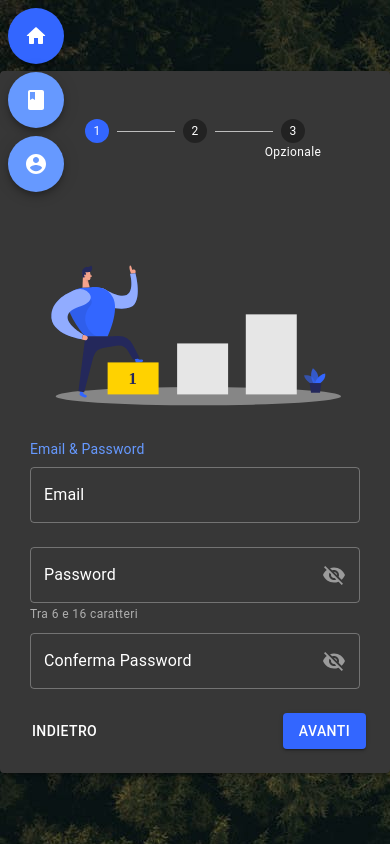
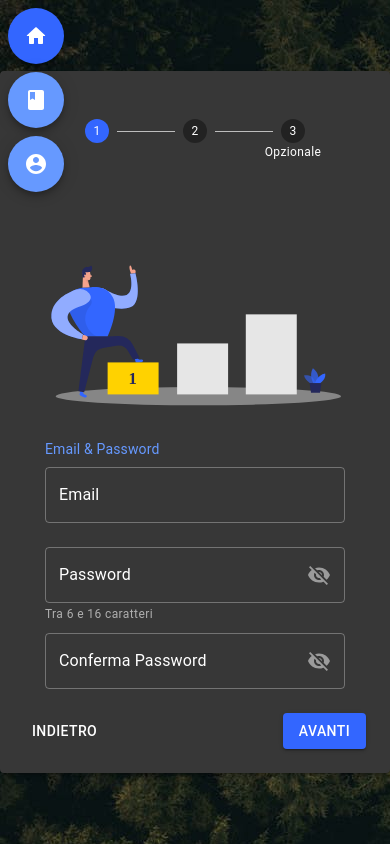
Before and after one commit to webion-hub/cody, a React (Create React App) app in the folder cody/ClientApp/: page /sign-up in a window 390 px wide. Built offline with nearby package versions, Linux system fonts and the light colour scheme.

Commit message:
Add better visualization on small screen

```diff
--- a/cody/ClientApp/src/pages/login.js
+++ b/cody/ClientApp/src/pages/login.js
@@ -14,13 +14,41 @@ import ArrowForwardIcon from '@material-ui/icons/ArrowForward';
 
 
 const base = {
-  backgroundImage: "images/forest.jpeg"
+  imageWidth: 330,
+  formWidth: 300,
+  backgroundImage: "images/forest.jpeg",
 };
 
+function getWindowDimensions() {
+  const { innerWidth: width, innerHeight: height } = window;
+  return {
+    width,
+    height
+  };
+}
 
 export class Login extends Component {
   static displayName = Login.name;
   render () {
+    const screenWidth = getWindowDimensions().width;
+    const isImageBigger = base.imageWidth > screenWidth;
+    const isFormBigger = base.formWidth > screenWidth;
+    const isImageOrFormBigger = isImageBigger || isFormBigger;
+
+    const padding = 3;
+
+    const imageWidth = isImageBigger ?
+      screenWidth - 5:
+      base.imageWidth;
+
+    const formWidth = isFormBigger ?
+      screenWidth - 5 :
+      base.formWidth;
+
+    const sidePadding = isImageOrFormBigger ?
+      0 :
+      padding;
+
     return (
       <Grid
         style={{
@@ -38,15 +66,20 @@ export class Login extends Component {
           alignItems="center"
         >
           <Paper elevation={3}>
-            <Box p={3}>
+            <Box
+              pt={padding}
+              pb={padding}
+              pl={sidePadding}
+              pr={sidePadding}
+            >
               <Grid
                 container
                 direction="row"
                 justify="center"
                 alignItems="center"
               >
-                <Authentication size={330}/>
-                <LoginBox size={300}/>
+                <Authentication size={imageWidth}/>
+                <LoginBox size={formWidth}/>
               </Grid>
             </Box>
           </Paper>
--- a/cody/ClientApp/src/pages/sign_up/sign_up.js
+++ b/cody/ClientApp/src/pages/sign_up/sign_up.js
@@ -17,9 +17,37 @@ const base = {
   backgroundImage: "images/forest.jpeg"
 };
 
+function getWindowDimensions() {
+  const { innerWidth: width, innerHeight: height } = window;
+  return {
+    width,
+    height
+  };
+}
+
 export class SignUp extends Component {
   static displayName = SignUp.name;
   render () {
+    const screenWidth = getWindowDimensions().width;
+    const isImageBigger = base.imageWidth > screenWidth;
+    const isFormBigger = base.formWidth > screenWidth;
+    const isImageOrFormBigger = isImageBigger || isFormBigger;
+
+    const padding = 3;
+
+    const imageWidth = isImageBigger ?
+      screenWidth - 5:
+      base.imageWidth;
+
+    const formWidth = isFormBigger ?
+      screenWidth - 5 :
+      base.formWidth;
+
+    const sidePadding = isImageOrFormBigger ?
+      0 :
+      padding;
+
+
     return (
       <Grid
         style={{
@@ -31,38 +59,38 @@ export class SignUp extends Component {
         alignItems="center"
       >
         <Paper elevation={3}>
-          <Box p={3}>
-            <Grid
-              container
-              direction="column"
+          <Box
+            pt={padding}
+            pb={padding}
+            pl={sidePadding}
+            pr={sidePadding}
           >
             <HorizontalLinearStepper
               steps={3}
               stepsContent={
                 [
                   <EmailPassword
-                      imageWidth = {base.imageWidth}
-                      formWidth = {base.imageWidth}
+                    imageWidth = {imageWidth}
+                    formWidth = {formWidth}
                   />,
                   <IDDatas
-                    imageWidth = {base.imageWidth}
-                    formWidth = {base.imageWidth}
+                  imageWidth = {imageWidth}
+                  formWidth = {formWidth}
                   />,
                   <OptionalDatas
-                    imageWidth = {base.imageWidth}
-                    formWidth = {base.imageWidth}
+                  imageWidth = {imageWidth}
+                  formWidth = {formWidth}
                   />,
                 ]
               }
               optionalSteps={[3]}
               completed={
                 <SignUpCompleted
-                      imageWidth = {base.imageWidth}
-                      formWidth = {base.imageWidth}
+                    imageWidth = {imageWidth}
+                    formWidth = {formWidth}
                 />
               }
             />
-            </Grid>
           </Box>
         </Paper>
       </Grid>
```
Lines whose indentation alone changed are shown as unchanged.
